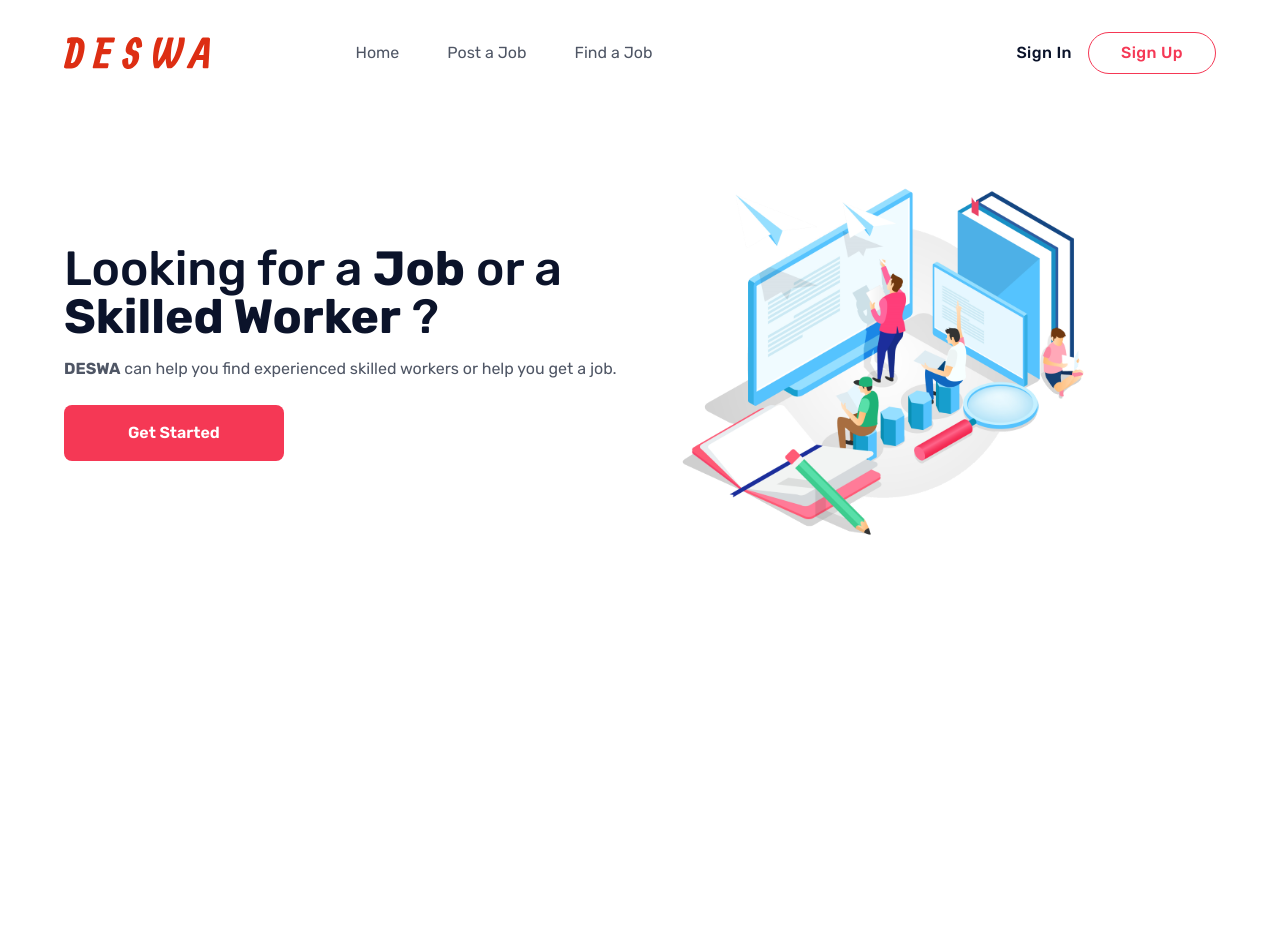
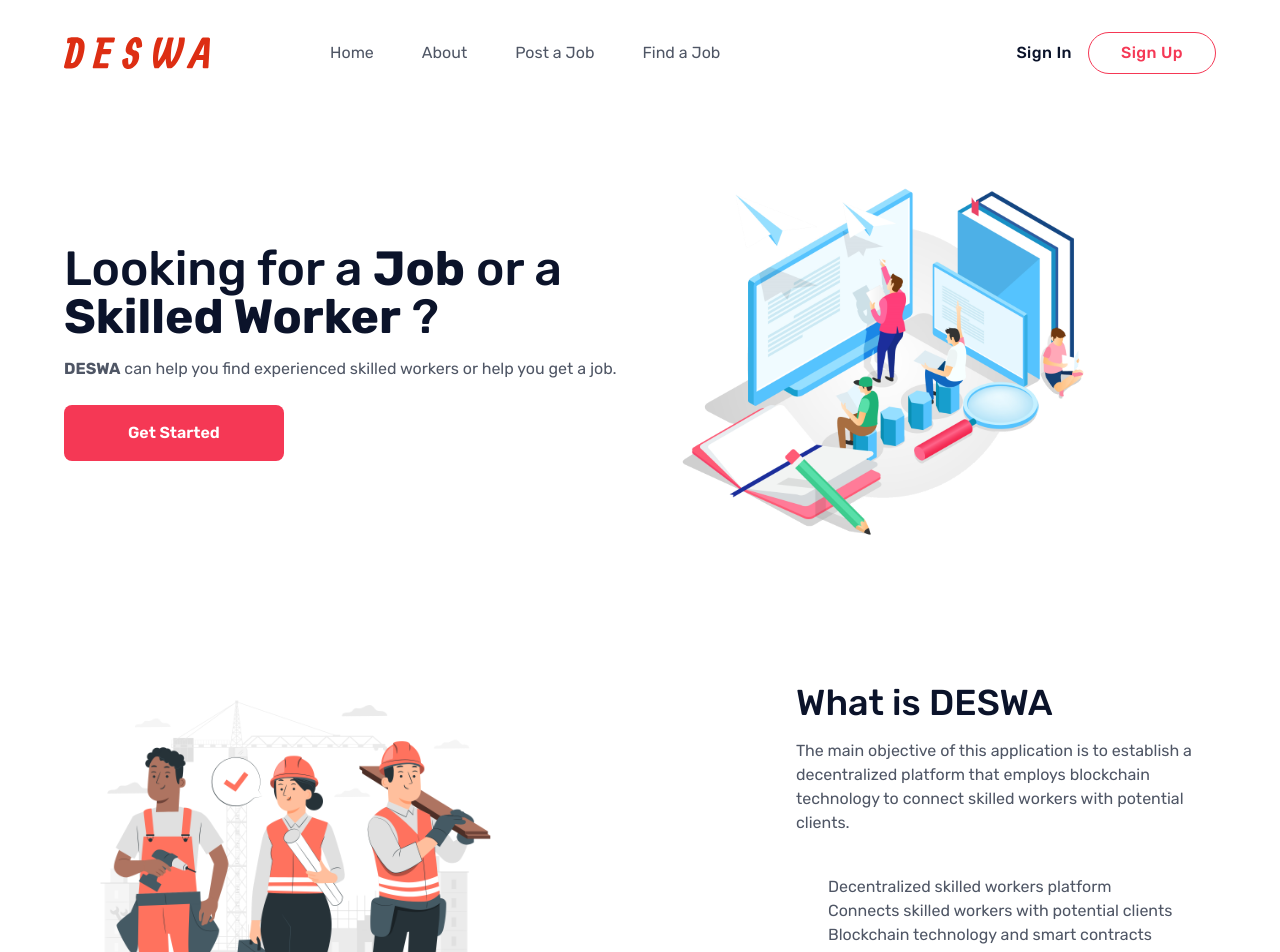
Before and after one commit to JacobDeepu/deswa-frontend, a React (Vite) app: page / in a window 1280 px wide. Shown: the top 952 px of the page. Before the commit the page ends 800 px from the top, so only its background shows below. Built offline with nearby package versions, Linux system fonts and the light colour scheme; no server answers.

Commit message:
Add an About Section

```diff
--- /dev/null
+++ b/src/components/About.jsx
@@ -0,0 +1,51 @@
+import React, { useMemo } from "react";
+import { motion } from "framer-motion";
+import ScrollAnimationWrapper from "../layout/ScrollAnimationWrapper";
+import getScrollAnimation from "./GetScrollAnimation";
+import aboutImage from "../assets/about.png";
+
+const features = ["Decentralized skilled workers platform", "Connects skilled workers with potential clients", "Blockchain technology and smart contracts", "Secure and Transparent Transactions"];
+
+const About = () => {
+    const scrollAnimation = useMemo(() => getScrollAnimation(), []);
+
+    return (
+        <div className="max-w-screen-xl mt-8 mb-6 sm:mt-14 sm:mb-14 px-6 sm:px-8 lg:px-16 mx-auto" id="about">
+            <div className="grid grid-flow-row sm:grid-flow-col grid-cols-1 sm:grid-cols-2 gap-8 p  y-8 my-12">
+                <ScrollAnimationWrapper className="flex w-full justify-end">
+                    <motion.div className="h-full w-full p-4" variants={scrollAnimation}>
+                        <img className="w-full md:w-4/5 z-50" src={aboutImage} />
+                    </motion.div>
+                </ScrollAnimationWrapper>
+                <ScrollAnimationWrapper>
+                    <motion.div className="flex flex-col items-start py-2 justify-start ml-auto w-full lg:w-9/12" variants={scrollAnimation}>
+                        <h3 className="text-3xl lg:text-4xl py-2 font-medium leading-relaxed text-black-600">What is DESWA</h3>
+                        <p className="my-2 text-black-500">
+                            The main objective of this application is to establish a decentralized platform that employs blockchain technology to connect skilled workers with potential clients.
+                        </p>
+                        <ul className="text-black-500 self-start list-inside m-8">
+                            {features.map((feature, index) => (
+                                <motion.li
+                                    className="relative circle-check custom-list"
+                                    custom={{ duration: 2 + index }}
+                                    variants={scrollAnimation}
+                                    key={feature}
+                                    whileHover={{
+                                        scale: 1.1,
+                                        transition: {
+                                            duration: 0.2,
+                                        },
+                                    }}
+                                >
+                                    {feature}
+                                </motion.li>
+                            ))}
+                        </ul>
+                    </motion.div>
+                </ScrollAnimationWrapper>
+            </div>
+        </div>
+    );
+};
+
+export default About;
--- a/src/index.css
+++ b/src/index.css
@@ -24,3 +24,17 @@ p {
 .animation-hover:hover:after {
     @apply left-0 w-full;
 }
+li.custom-list:before {
+    content: "\2022"; /* bullet point, for screen readers */
+    text-indent: -9999999px; /* move the bullet point out of sight */
+
+    width: 0.4em;
+    height: 1em;
+    background-repeat: no-repeat;
+
+    background-size: 0.4em 0.7em;
+    background-position: 0 0.3em;
+    font-size: 300%;
+    top: -0.35em;
+    @apply absolute block;
+}
--- a/src/layout/Header.jsx
+++ b/src/layout/Header.jsx
@@ -71,6 +71,22 @@ const Header = () => {
                         >
                             Home
                         </LinkScroll>
+                        <LinkScroll
+                            activeClass="active"
+                            to="about"
+                            spy={true}
+                            smooth={true}
+                            duration={1000}
+                            onSetActive={() => {
+                                setActiveLink("about");
+                            }}
+                            className={
+                                "px-4 py-2 mx-2 cursor-pointer animation-hover inline-block relative " +
+                                (activeLink === "/about" ? " text-orange-500 animation-active " : "text-black-500 hover:text-orange-500")
+                            }
+                        >
+                            About
+                        </LinkScroll>
                         <Link to="/create-job" className="px-4 py-2 mx-2 cursor-pointer animation-hover inline-block relative text-black-500 hover:text-orange-500">
                             Post a Job
                         </Link>
--- a/src/pages/Home.jsx
+++ b/src/pages/Home.jsx
@@ -1,6 +1,12 @@
+import About from "../components/About";
 import Hero from "../components/Hero";
 
 function Home() {
-    return <Hero />;
+    return (
+        <>
+            <Hero />
+            <About />
+        </>
+    );
 }
 export default Home;
```
Also changed, not shown: src/assets/about.png (added).
